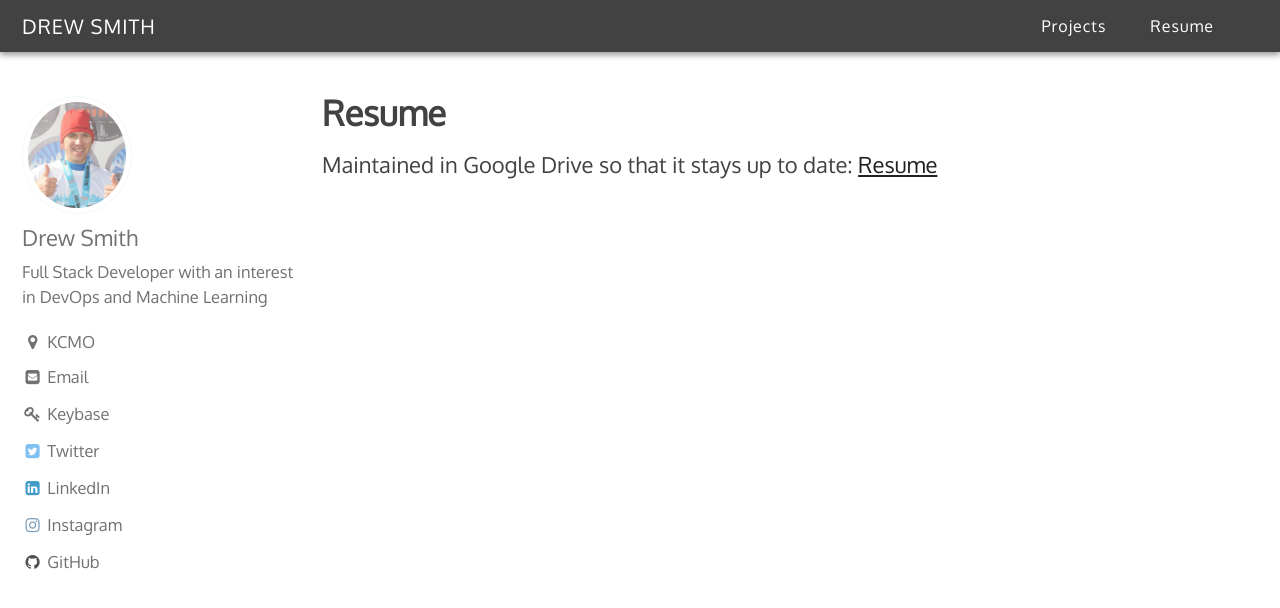
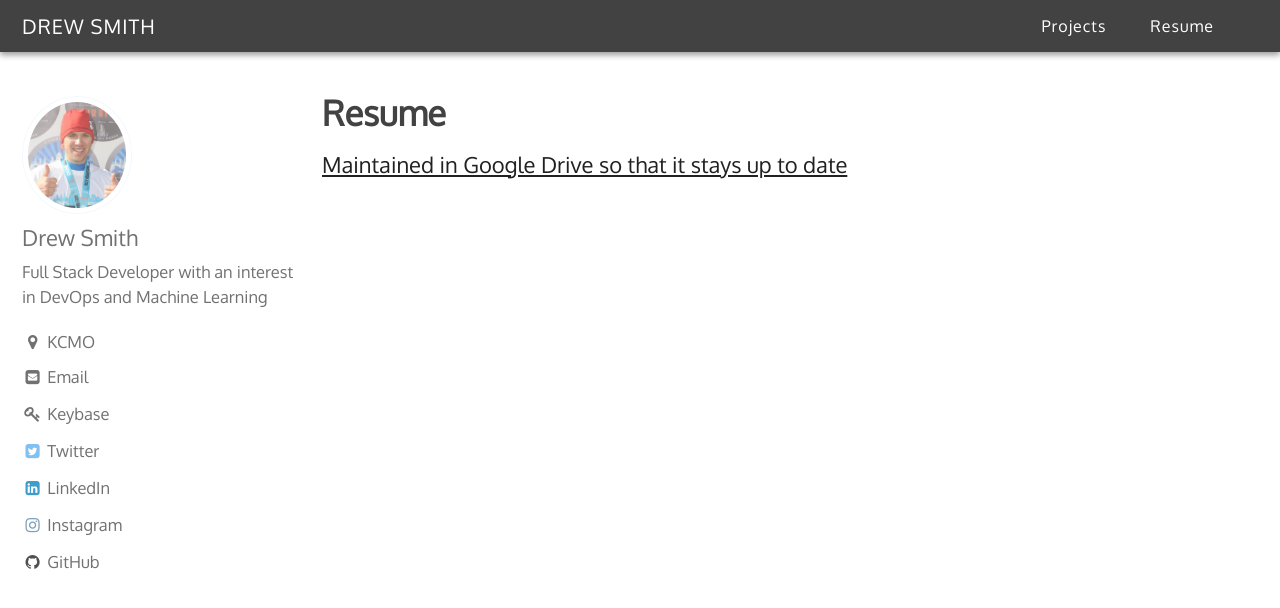
Before and after one commit to drewsmith/drewsmith.github.io, a Jekyll site: the page built from _pages/resume/index.md, in a window 1280 px wide and 900 px high. Shown: the top 608 px of the window. Built offline with Jekyll 4.4.1, drawn with Linux system fonts in a browser that asks for light colours.

Commit message:
Update index.md

```diff
--- a/_pages/resume/index.md
+++ b/_pages/resume/index.md
@@ -4,7 +4,5 @@
 ---
 
 <p>
-Maintained in Google Drive so that it stays up to date:
-
-<a href="https://docs.google.com/document/d/15JiZqHqzKScODwMNXSWbViMHnSr4BJYGR-aB9mKy-MQ/edit?usp=sharing">Resume</a>
+<a href="https://docs.google.com/document/d/15JiZqHqzKScODwMNXSWbViMHnSr4BJYGR-aB9mKy-MQ/edit?usp=sharing">Maintained in Google Drive so that it stays up to date</a>
 </p>
```
